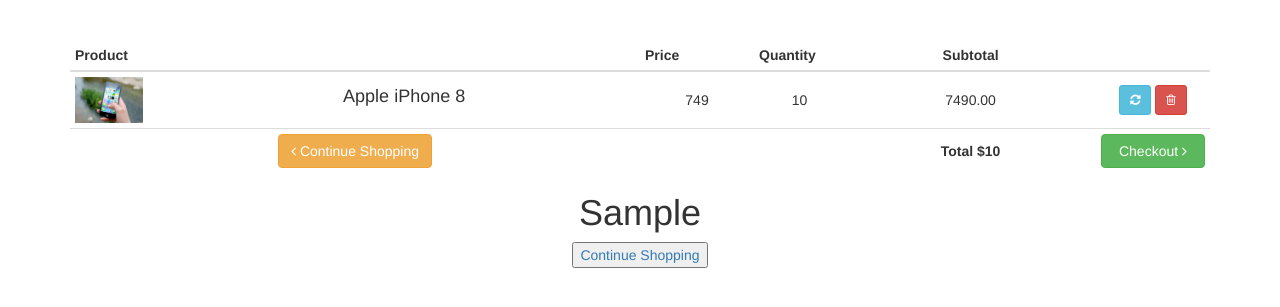
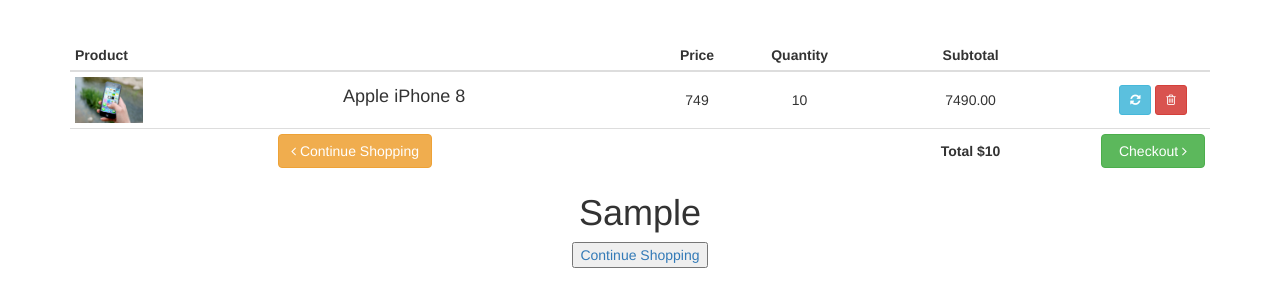
Before and after one commit to srisgajare/online_retail_management, a Django app: template user/templates/cart.html in a window 1280 px wide. Shown: the part 80-387 px from the top of the page. Run offline with Django 3.2, Linux system fonts and the light colour scheme; data comes from the database, SQL or seed files in the repository; tables that the repository leaves empty hold one stand-in row (values such as "Sample post"); the template is opened without the code that fills it: values that come from a table or form of the project are taken from there, most other values are stand-ins (such as "Sample title", 1, 10 or a date in 2020); some libraries are stand-ins or nearby versions.

Commit message:
modified cart.html

```diff
--- a/user/templates/cart.html
+++ b/user/templates/cart.html
@@ -15,8 +15,8 @@
                 <thead>
                 <tr>
                     <th style="width:50%">Product</th>
-                    <th style="width:10%">Price</th>
-                    <th style="width:8%">Quantity</th>
+                    <th style="width:10%" class="text-center">Price</th>
+                    <th style="width:8%" class="text-center">Quantity</th>
                     <th style="width:22%" class="text-center">Subtotal</th>
                     <th style="width:10%"></th>
                 </tr>
```
